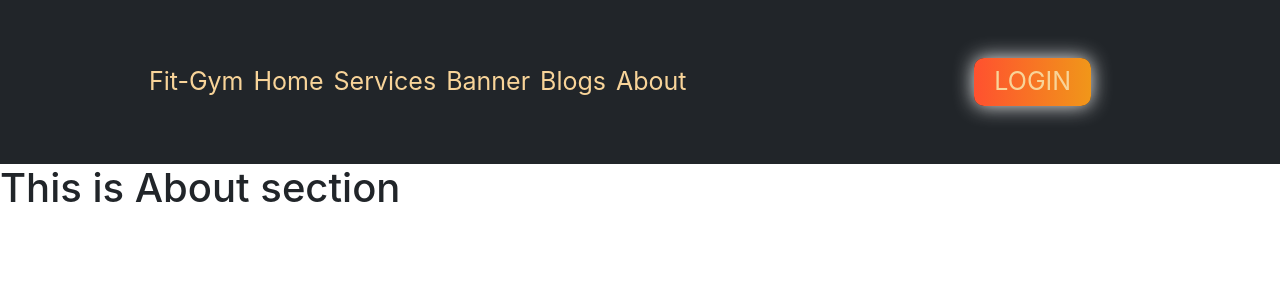
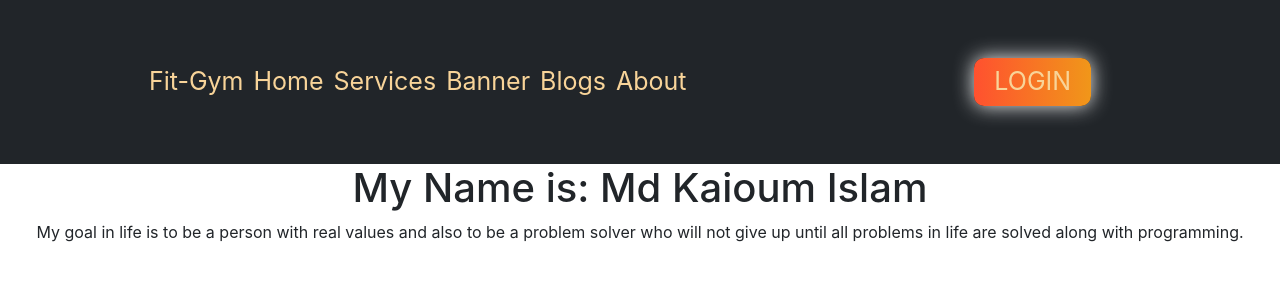
Before and after one commit to kaiyumdev/Fit-Gym, a React (Create React App) app: page /about in a window 1280 px wide. Shown: the top 300 px of the page. Built offline with nearby package versions, Linux system fonts and the light colour scheme; no server answers.

Commit message:
update-about & read.me section

```diff
--- a/src/Pages/About/About.js
+++ b/src/Pages/About/About.js
@@ -2,8 +2,13 @@ import React from "react";
 
 const About = () => {
   return (
-    <div>
-        <h1>This is About section</h1>
+    <div style={{textAlign:'center'}}>
+      <h1>My Name is: Md Kaioum Islam</h1>
+      <p>
+        My goal in life is to be a person with real values and also to be a
+        problem solver who will not give up until all problems in life are
+        solved along with programming.
+      </p>
     </div>
   );
 };
```
Also changed, not shown: 1 other file (tests, documents, lock files or other folders).
